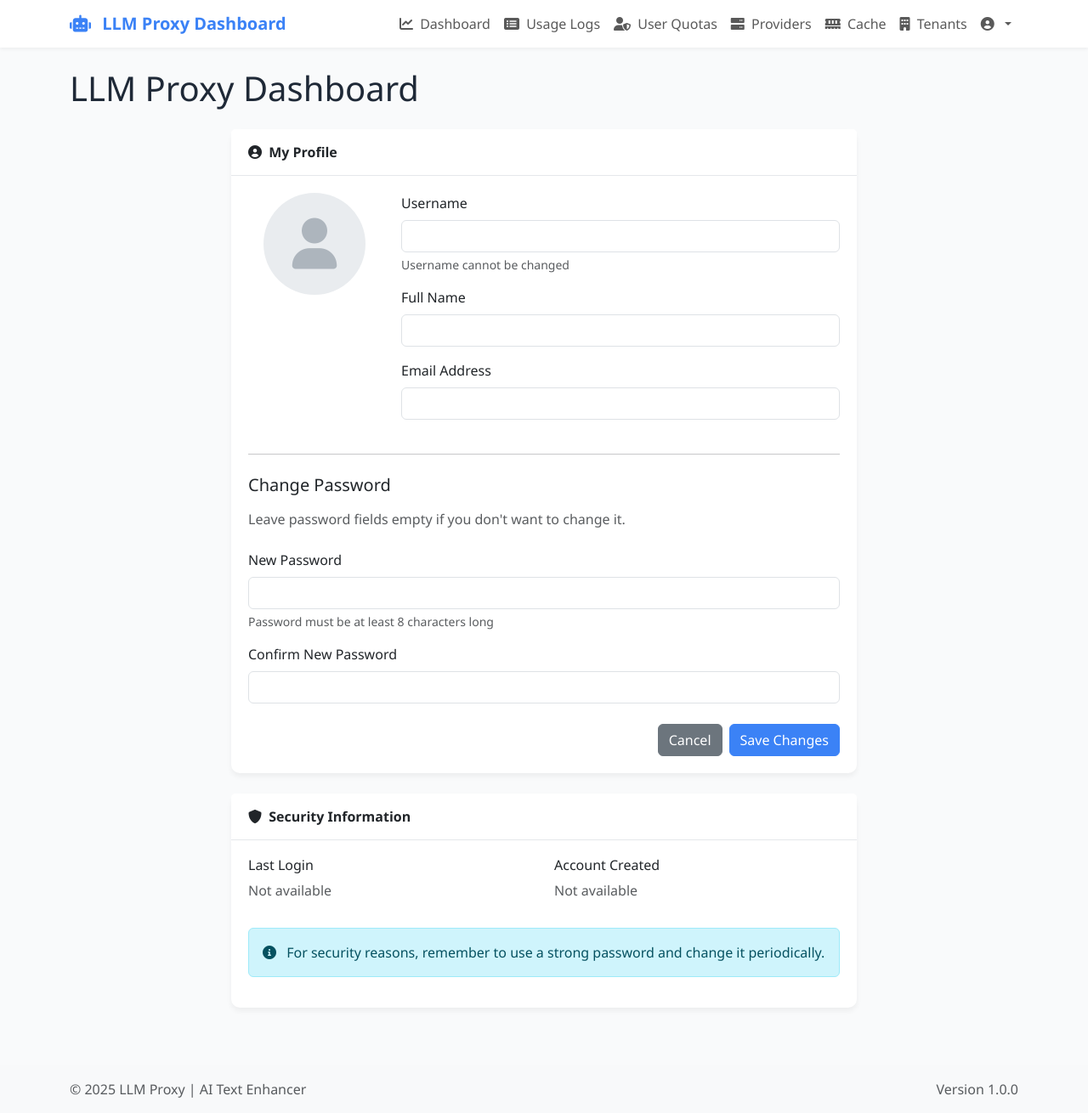
After one commit to carlosvidal/Proxy-AI-Text-Enhancer-CI4, a CodeIgniter 4 app: template app/Views/auth/profile.php in a window 1280 px wide. The commit adds this page. Shown: the whole page at 85% size. Run offline with PHP 8.4 and a stand-in for CodeIgniter, Linux system fonts and the light colour scheme; the template is opened without the code that fills it, so the values that code supplies are empty; some libraries are stand-ins or nearby versions.

Commit message:
vistas ok

```diff
--- /dev/null
+++ b/app/Views/auth/profile.php
@@ -0,0 +1,112 @@
+<?= $this->extend('layouts/main') ?>
+
+<?= $this->section('content') ?>
+
+<div class="row justify-content-center">
+    <div class="col-lg-8">
+        <div class="card">
+            <div class="card-header">
+                <i class="fas fa-user-circle me-1"></i>
+                My Profile
+            </div>
+            <div class="card-body">
+                <form action="<?= site_url('auth/profile') ?>" method="post">
+                    <?= csrf_field() ?>
+
+                    <?php if (session()->getFlashdata('success')): ?>
+                        <div class="alert alert-success">
+                            <?= session()->getFlashdata('success') ?>
+                        </div>
+                    <?php endif; ?>
+
+                    <?php if (session()->getFlashdata('error')): ?>
+                        <div class="alert alert-danger">
+                            <?= session()->getFlashdata('error') ?>
+                        </div>
+                    <?php endif; ?>
+
+                    <div class="row mb-4">
+                        <div class="col-md-3 text-center">
+                            <div class="mb-3">
+                                <div style="width: 120px; height: 120px; margin: 0 auto; background-color: #e9ecef; border-radius: 50%; display: flex; align-items: center; justify-content: center;">
+                                    <i class="fas fa-user" style="font-size: 60px; color: #adb5bd;"></i>
+                                </div>
+                            </div>
+                            <div class="text-muted">
+                                <strong><?= esc($user['role']) ?></strong>
+                            </div>
+                        </div>
+                        <div class="col-md-9">
+                            <div class="mb-3">
+                                <label for="username" class="form-label">Username</label>
+                                <input type="text" class="form-control" id="username" value="<?= esc($user['username']) ?>" readonly>
+                                <div class="form-text">Username cannot be changed</div>
+                            </div>
+
+                            <div class="mb-3">
+                                <label for="name" class="form-label">Full Name</label>
+                                <input type="text" class="form-control" id="name" name="name" value="<?= esc($user['name']) ?>" required>
+                            </div>
+
+                            <div class="mb-3">
+                                <label for="email" class="form-label">Email Address</label>
+                                <input type="email" class="form-control" id="email" name="email" value="<?= esc($user['email']) ?>" required>
+                            </div>
+                        </div>
+                    </div>
+
+                    <hr>
+
+                    <h5 class="mt-4 mb-3">Change Password</h5>
+                    <p class="text-muted mb-4">Leave password fields empty if you don't want to change it.</p>
+
+                    <div class="mb-3">
+                        <label for="password" class="form-label">New Password</label>
+                        <input type="password" class="form-control" id="password" name="password">
+                        <div class="form-text">Password must be at least 8 characters long</div>
+                    </div>
+
+                    <div class="mb-3">
+                        <label for="password_confirm" class="form-label">Confirm New Password</label>
+                        <input type="password" class="form-control" id="password_confirm" name="password_confirm">
+                    </div>
+
+                    <div class="d-grid gap-2 d-md-flex justify-content-md-end mt-4">
+                        <a href="<?= site_url('usage') ?>" class="btn btn-secondary">Cancel</a>
+                        <button type="submit" class="btn btn-primary">Save Changes</button>
+                    </div>
+                </form>
+            </div>
+        </div>
+
+        <div class="card mt-4">
+            <div class="card-header">
+                <i class="fas fa-shield-alt me-1"></i>
+                Security Information
+            </div>
+            <div class="card-body">
+                <div class="row">
+                    <div class="col-md-6">
+                        <h6>Last Login</h6>
+                        <p class="text-muted">
+                            <?= isset($user['last_login']) ? date('Y-m-d H:i:s', strtotime($user['last_login'])) : 'Not available' ?>
+                        </p>
+                    </div>
+                    <div class="col-md-6">
+                        <h6>Account Created</h6>
+                        <p class="text-muted">
+                            <?= isset($user['created_at']) ? date('Y-m-d H:i:s', strtotime($user['created_at'])) : 'Not available' ?>
+                        </p>
+                    </div>
+                </div>
+
+                <div class="alert alert-info mt-3" role="alert">
+                    <i class="fas fa-info-circle me-2"></i>
+                    For security reasons, remember to use a strong password and change it periodically.
+                </div>
+            </div>
+        </div>
+    </div>
+</div>
+
+<?= $this->endSection() ?>
```
Also changed, not shown: app/Controllers/Auth.php (+12 -1 lines), app/Controllers/Tenants.php (+76 -0 lines), app/Models/UserModel.php (+58 -1 lines), app/Views/tenants/edit.php (+29 -14 lines).
